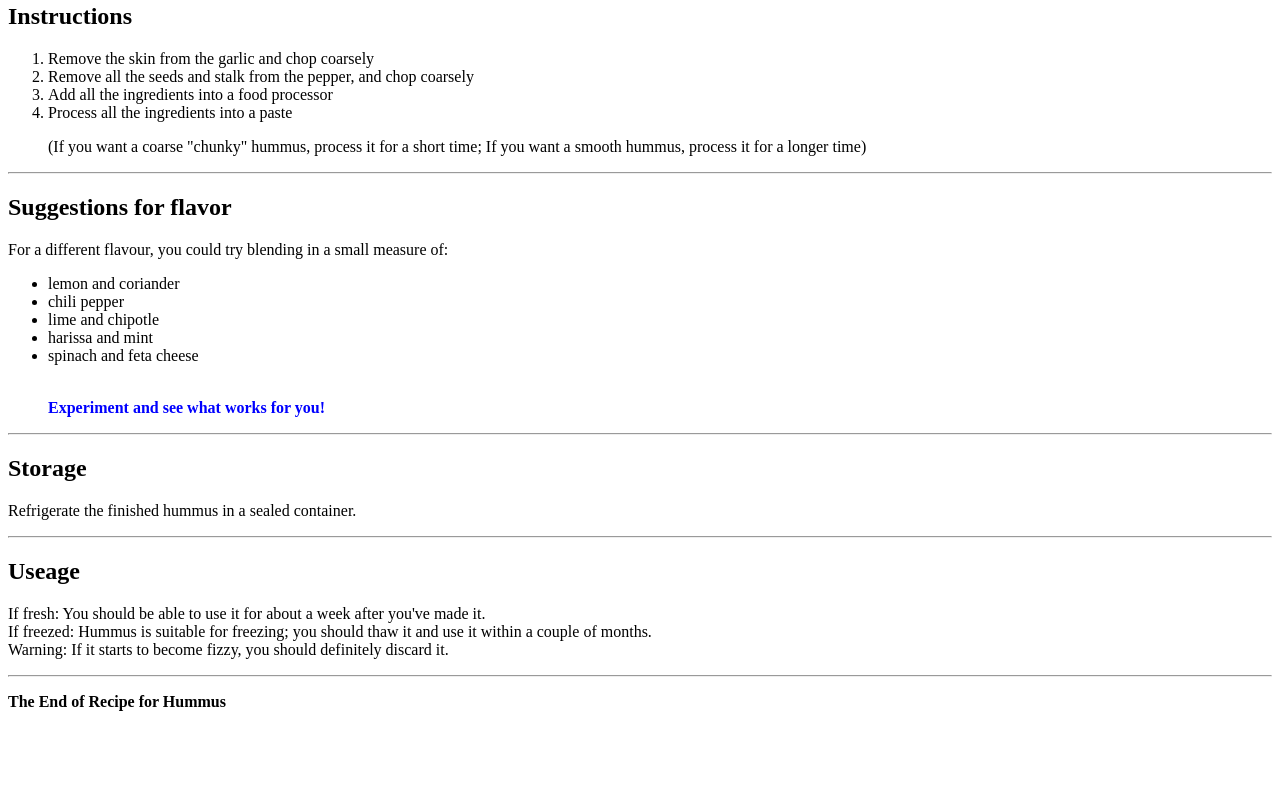
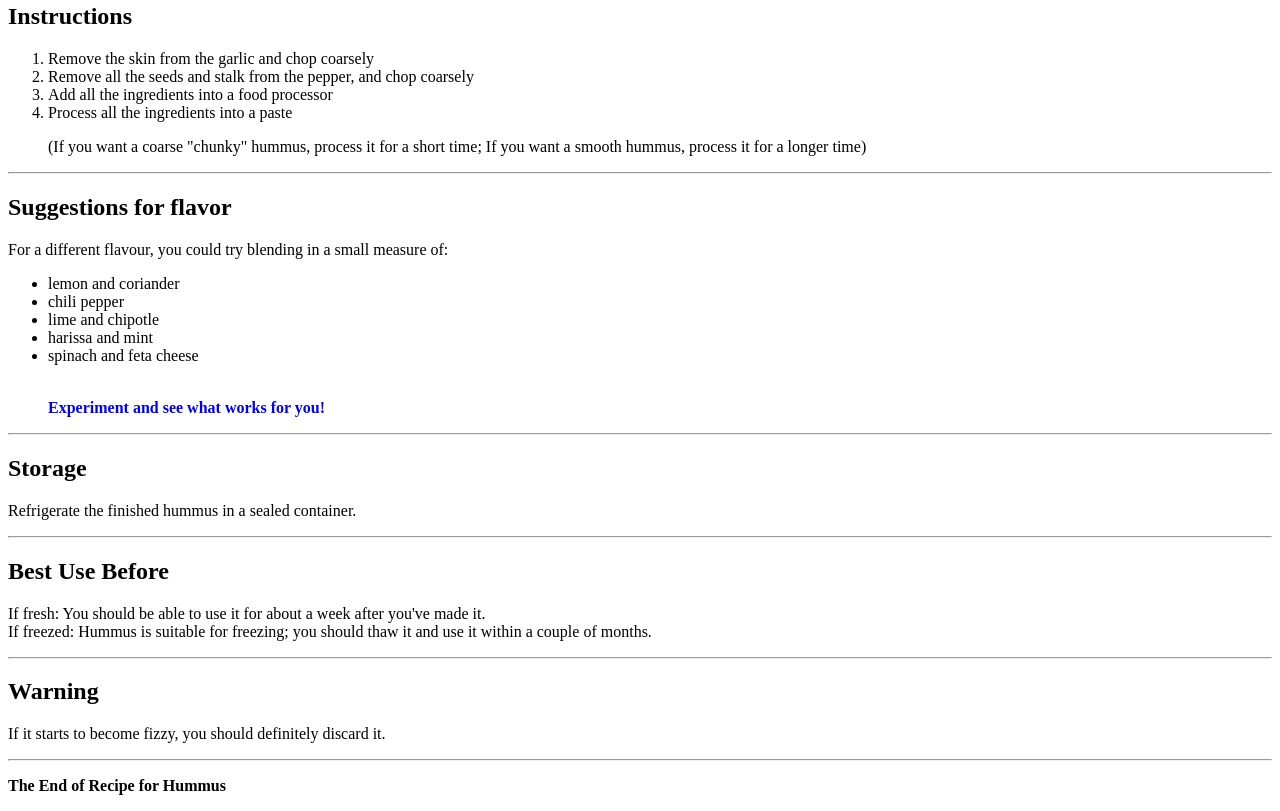
Before and after one commit to yuer6666/yuer6666.github.io, a plain HTML site: page hummus/index.html in a window 1280 px wide. Shown: the part 748-1559 px from the top of the page. Before the commit the page ends 1475 px from the top, so only its background shows below. Drawn offline with Linux system fonts and the light colour scheme.

Commit message:
Update index.html

```diff
--- a/hummus/index.html
+++ b/hummus/index.html
@@ -46,10 +46,12 @@
     <h2> Storage </h2>
     <p>Refrigerate the finished hummus in a sealed container.
      <hr>
-    <h2> Useage </h2>
+    <h2> Best Use Before </h2>
       <p>If fresh: You should be able to use it for about a week after you've made it.
-    <br>If freezed: Hummus is suitable for freezing; you should thaw it and use it within a couple of months.
-        <br>Warning: If it starts to become fizzy, you should definitely discard it.</p>
+    <br>If freezed: Hummus is suitable for freezing; you should thaw it and use it within a couple of months.</p>
+        <hr>
+    <h2>Warning</h2>
+    <p>If it starts to become fizzy, you should definitely discard it.</p>
       <hr>
     <p> <strong>The End of Recipe for Hummus</strong> </p>
   </body>
```
